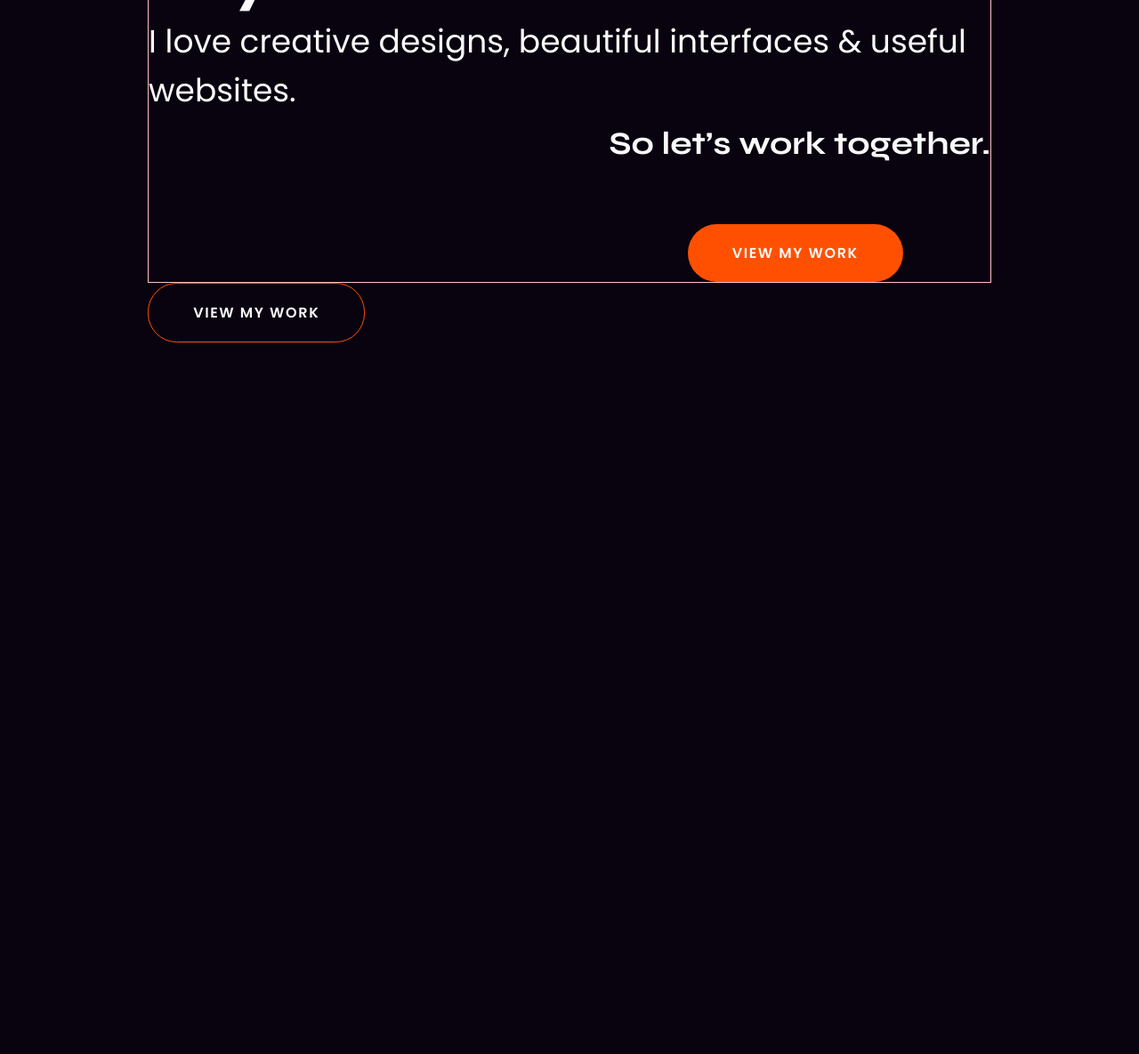
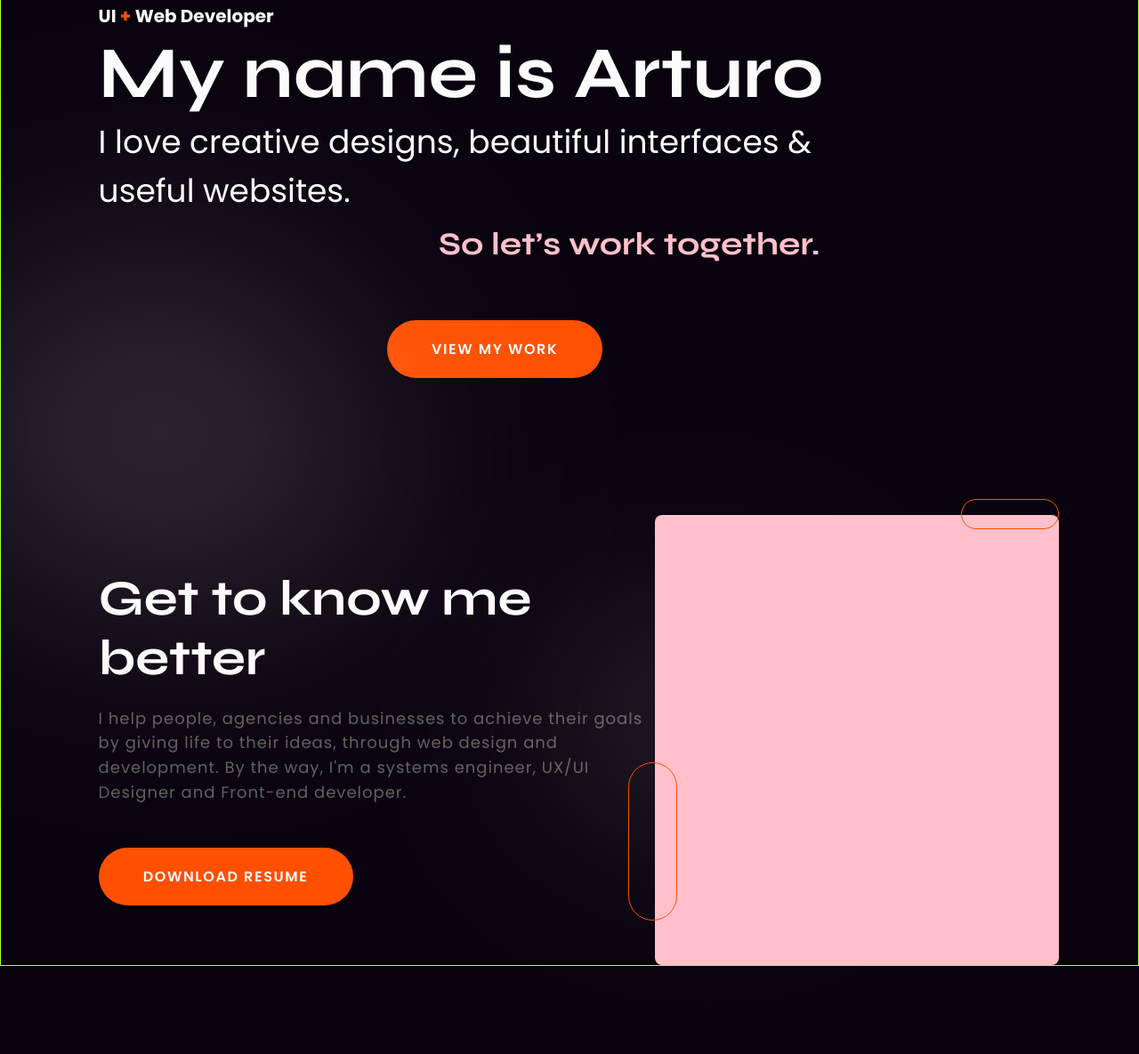
Before and after one commit to dizsel74/portfolio, a website built with Parcel: page src/index.html in a window 1280 px wide. Shown: the part 266-1451 px from the top of the page at 89% size. Before the commit the page ends 800 px from the top, so only its background shows below. Built offline with nearby package versions, Linux system fonts and the light colour scheme.

Commit message:
About section styles and structure

```diff
--- a/package.json
+++ b/package.json
@@ -8,7 +8,7 @@
     "sass": "^1.64.2"
   },
   "scripts": {
-    "dev": "parcel src/index.html",
+    "dev": "parcel src/index.html --open",
     "build": "parcel  build src/index.html"
   }
 }
--- a/src/index.html
+++ b/src/index.html
@@ -8,31 +8,76 @@
 </head>
 
 <body>
+  <div class="aboveFold">
+
   <div class="main-container">
 
-    <header>
+    <nav>
       <div class="brandName">am</div>
 
       <button class="btn btn__contact">
         contact
       </button>
-    </header>
+    </nav>
+
     <section class="hero">
         <div class="hero__uppertxt">UI <span class="accent__colortxt">+</span> Web Developer</div>
         <h1>My name is Arturo</h1>
         <p class="hero__subtxt">I love creative designs, beautiful interfaces & useful websites.</p>
         <div class="hero__complementary complementary__colortxt">So let’s work together.</div>
-        <div class="wer">
-          <button class="btn btn__full" syle="padding-left: 5.125rem">
+        <div class="hero__btn">
+          <button class="btn btn__full">
             View my work
           </button>
         </div>
     </section>
+ <div class="about">
+  <div class="shine shine__fill shine__height">
+    <svg xmlns="http://www.w3.org/2000/svg" width="917" height="753" viewBox="0 0 917 753" fill="none">
+      <g filter="url(#filter0_f_306_245)">
+        <path d="M483.201 551.614C578.372 542.764 640.747 497.081 701.818 391.499C825.536 177.611 111.276 116.005 209.281 349.017C271.076 495.936 361.637 562.917 483.201 551.614Z" fill="white" fill-opacity="0.18"/>
+      </g>
+      <defs>
+        <filter id="filter0_f_306_245" x="0.012207" y="0.425049" width="916.254" height="752.412" filterUnits="userSpaceOnUse" color-interpolation-filters="sRGB">
+          <feFlood flood-opacity="0" result="BackgroundImageFix"/>
+          <feBlend mode="normal" in="SourceGraphic" in2="BackgroundImageFix" result="shape"/>
+          <feGaussianBlur stdDeviation="100" result="effect1_foregroundBlur_306_245"/>
+        </filter>
+      </defs>
+    </svg>
+  </div>
+  <div class="about__card">
 
-      <button class="btn btn__contour">
-        View my work
-      </button>
+    <h3 class="about__title">Get to know me better</h3>
+    <p class="about__description">I help people, agencies and businesses to achieve their goals by giving life to their ideas, through web design and development. By the way, I'm a systems engineer, UX/UI Designer and Front-end developer.</p>
+    <div class="shine shine__fill shine__height_2">
+      <svg xmlns="http://www.w3.org/2000/svg" width="917" height="753" viewBox="0 0 917 753" fill="none">
+        <g filter="url(#filter0_f_306_245)">
+          <path d="M483.201 551.614C578.372 542.764 640.747 497.081 701.818 391.499C825.536 177.611 111.276 116.005 209.281 349.017C271.076 495.936 361.637 562.917 483.201 551.614Z" fill="white" fill-opacity="0.18"/>
+        </g>
+        <defs>
+          <filter id="filter0_f_306_245" x="0.012207" y="0.425049" width="916.254" height="752.412" filterUnits="userSpaceOnUse" color-interpolation-filters="sRGB">
+            <feFlood flood-opacity="0" result="BackgroundImageFix"/>
+            <feBlend mode="normal" in="SourceGraphic" in2="BackgroundImageFix" result="shape"/>
+            <feGaussianBlur stdDeviation="100" result="effect1_foregroundBlur_306_245"/>
+          </filter>
+        </defs>
+      </svg>
+    </div>
+    <button class="btn btn__full about__btn">
+      download resume
+    </button>
+  </div>
+  <div class="about-img" style="position: relative;">
+    <div class="rectangulo rectangulo--position-horizontal"></div>
+    <img src="" alt="">
+    <div class="rectangulo rectangulo--position-vertical"></div>
+  </div>
+
+ </div>
+
 
   </div>
+</div>
 </body>
 </html>
--- a/src/scss/abstracts/_typography.scss
+++ b/src/scss/abstracts/_typography.scss
@@ -39,6 +39,7 @@ h4{
 .hero__subtxt{
   font-size: 2.25rem;
   font-weight: 400;
+
 }
 
 .hero__complementary{
@@ -47,6 +48,7 @@ h4{
   font-weight: 700;
   text-align: right;
   padding-top: 0.69rem;
+  margin-right: 5rem;
 }
 
 .accent__colortxt{
@@ -54,4 +56,5 @@ h4{
 }
 .complementary__colortxt{
   //color: $bg-color;
+  color:pink;
 }
--- a/src/scss/components/_varios.scss
+++ b/src/scss/components/_varios.scss
@@ -1,18 +1,111 @@
 @use '../abstracts/' as *;
 
+// .aboveFold{
+//   background-image: url('/assets/pixel.png');
+//   background-color: aliceblue;
+//     background-repeat: no-repeat;
+//   margin-inline: auto;
+//   width:1600px
+//   }
+
 .main-container{
-    margin-inline: 10.38rem;
-}
-.hero{
-  max-width: 956px;
-  margin-top: 100px;
- // margin-left: 10.38rem;
-  border: 1px solid pink;
+  max-width: 1440px;
+  margin: 0 auto;
+  padding-inline: 0.6rem;
+  border: 1px solid greenyellow;
 }
 
-.wer{
+
+
+.hero{
+ // max-width: 980px;
+ max-width:55.6875rem;
+// border: 1px solid pink;
+ margin-left: 6.25rem;
+ margin-top: 11.25rem;
+ margin-bottom: 5.25rem;
+}
+
+.hero__btn{
   display: flex;
-  justify-content: right;
-  padding-right: 6.125rem;
-  padding-top: 4.31rem;
+  justify-content: center;
+  //padding-right: 6.125rem; //6.125rem;
+  padding-top: 4rem;
+
 }
+
+.about{
+ margin-inline: 6.25rem;
+ //padding-inline: 150px;
+  display: grid;
+ grid-template-columns: 2fr 1fr;
+ //gap:60px
+
+}
+.about__card{
+
+}
+.about__title{
+margin-top: 8.12rem;
+width: 32.25rem;
+
+}
+.about__description{
+ color: $secondary-color;
+ margin-top: 1.3rem;
+ font-size: 1.125rem;
+ font-weight: 400;
+ line-height: 154.5%;
+ letter-spacing: 0.06188rem;
+ width: 39.0625rem;
+}
+.about-img{
+  width: 28.375rem;
+  margin-top:4.38rem;
+  height: 31.625rem;
+  background: pink;
+  border-radius: 8px;
+}
+
+.about__btn{
+  margin-top: 3rem;
+}
+
+.shine{
+position:absolute;
+width: 32.32138rem;
+transform: rotate(-178.318deg);
+flex-shrink: 0;
+}
+.shine__fill{
+  fill: rgba(255, 255, 255, 0.18);
+filter: blur(100px);
+}
+
+.shine__height{
+  height: 21.95869rem;
+}
+.shine__height_2{
+  height: 17.06431rem;
+  display: flex;
+  margin-left: 400px;
+}
+
+.rectangulo{
+  border: 1px solid $primary-color;
+  border-radius: 1.875rem;
+}
+.rectangulo--position-vertical{
+  position: absolute;
+  bottom:50px;
+  left: -30px;
+  width: 3.4375rem;
+  height: 11.125rem;
+}
+.rectangulo--position-horizontal{
+  position: absolute;
+  top:-18px;
+  right: 0px;
+  width: 6.875rem;
+  height: 2.125rem;
+}
--- a/src/scss/main.scss
+++ b/src/scss/main.scss
@@ -4,6 +4,8 @@
 body{
   background-color: $bg-color;
 }
-header{
+nav{
+  margin-top: 2.06rem;
   display: flex;
+  margin-inline: 6.25rem;
 }
```
